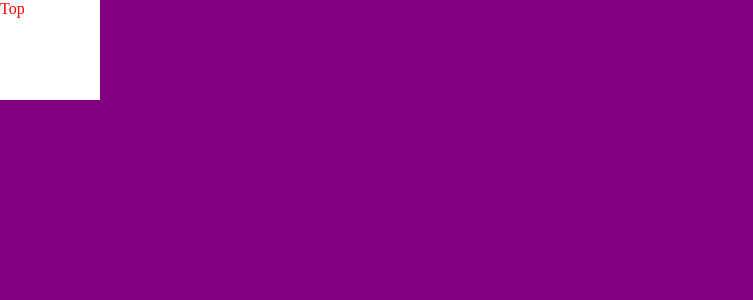
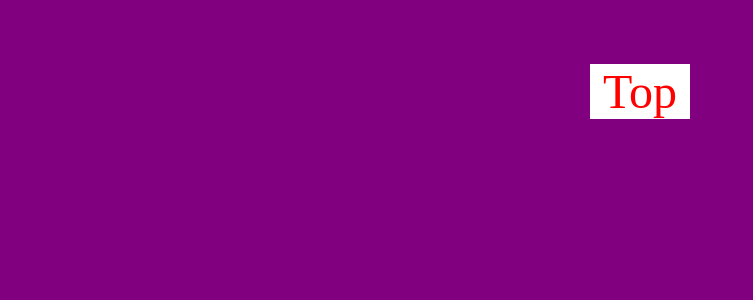
Before and after one commit to isakura313/Test-assignmant-2, a React (Create React App) app: page / in a window 1280 px wide. Shown: the top 300 px of the page, without its empty margins (0-753 px from the left). Built offline with nearby package versions, Linux system fonts and the light colour scheme.

Commit message:
added margins

```diff
--- a/src/App.js
+++ b/src/App.js
@@ -1,5 +1,7 @@
 import styled, {createGlobalStyle} from "styled-components"
 import TopText from "./components/Top-text";
+import Flex from "./components/Flex";
+
 
 const AppWrapper = styled.div`
 width: 100%;
@@ -10,7 +12,10 @@ background-color: purple;
 function App() {
   return (
     <AppWrapper>
+      <Flex justify = "center">
       <TopText color = {"red"} >Top</TopText>
+      </Flex>
+
       </AppWrapper>
   );
 }
--- /dev/null
+++ b/src/components/Flex.js
@@ -0,0 +1,20 @@
+import React from 'react'
+import styled from "styled-components"
+
+const StyledFlex = styled.div`
+display: flex;
+flex-direction: ${props => props.direction || "row"};
+align-items: ${props => props.align || "stretch"};
+justify-content: ${props => props.justify || "row"};
+margin: ${props => props.margin || "0"};
+`
+
+const Flex = (props) => {
+    return (
+        <StyledFlex {...props}>
+
+        </StyledFlex>
+    )
+}
+
+export default Flex
--- a/src/components/Top-text.js
+++ b/src/components/Top-text.js
@@ -2,10 +2,12 @@ import React from 'react'
 import styled, {createGlobalStyle} from "styled-components"
 
 const StyledTopText = styled.div`
-height: 100px;
 width: 100px;
 background-color: white;
 color: ${props => props.color};
+margin: 64px;
+text-align: center;
+font-size: 48px;
 `
 function TopText({children, color}) {
     return (
```
